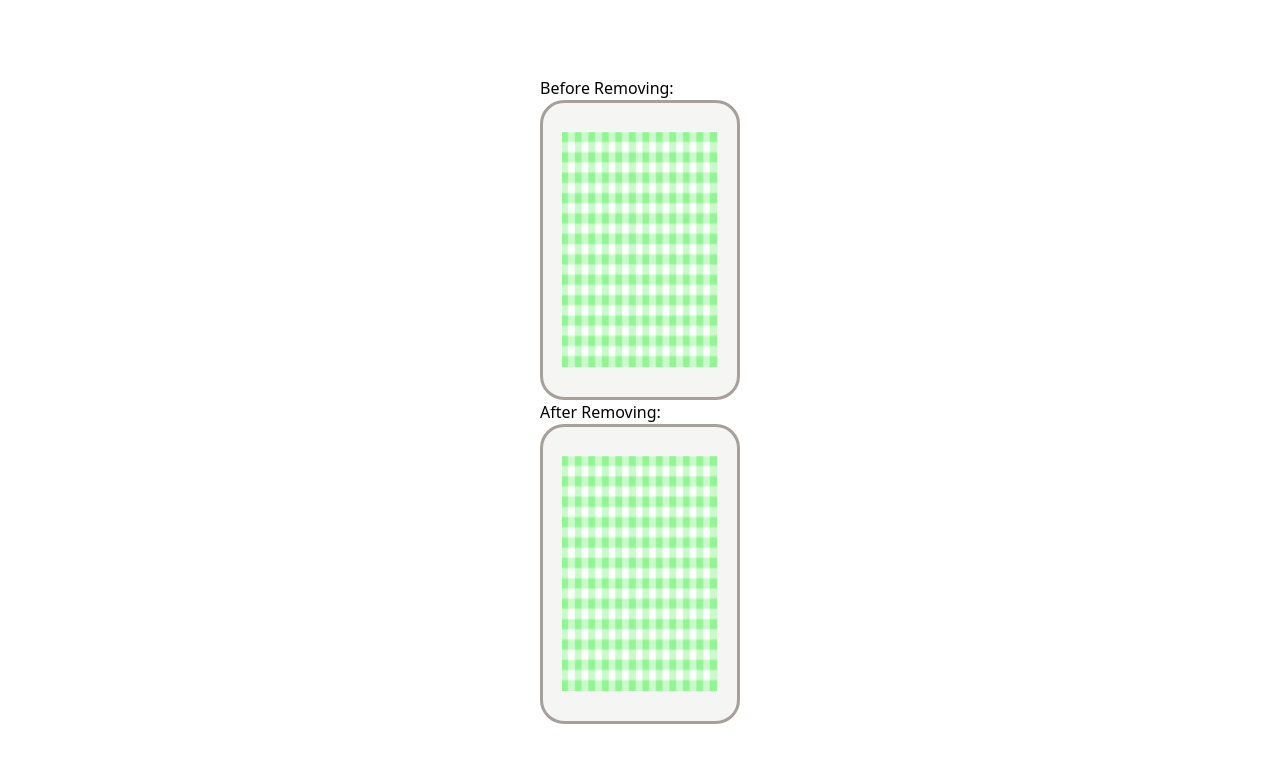
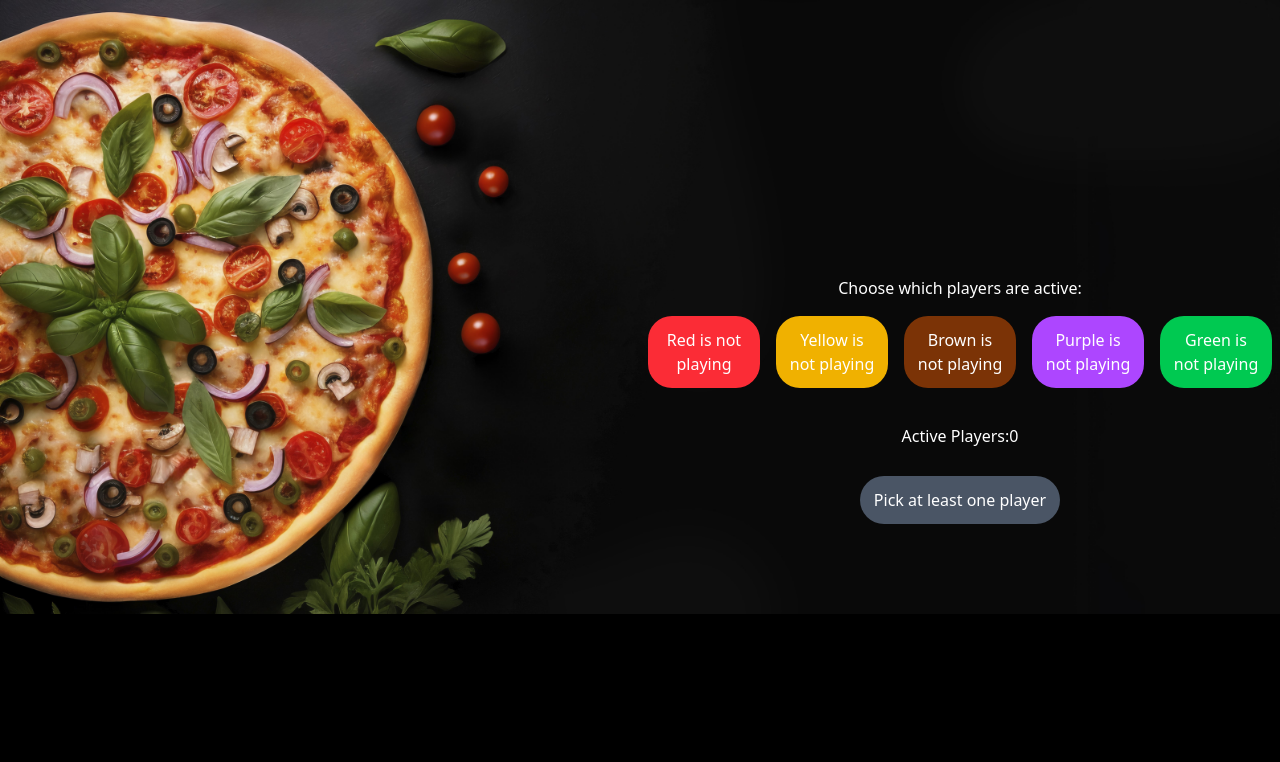
Before and after one commit to jjeloja/MammaMia, a React (Vite) app: page / in a window 1280 px wide. Shown: the top 762 px of the page. Built offline with nearby package versions, Linux system fonts and the light colour scheme.

Commit message:
start page, players, start of round logic, and a few deckAPI changes

```diff
--- a/src/App.jsx
+++ b/src/App.jsx
@@ -1,46 +1,22 @@
-import OrderCard from './components/OrderCard';
-import IngredientCard from './components/IngredientCard';
-import OvenCard from './components/OvenCard';
+import Start from './components/Start';
+import { DeckProvider } from './components/Deck';
+import { PlayersProvider } from './components/Players';
 import React from 'react';
-import { DeckProvider, useDeck } from './components/Deck';
+import Round from './components/Round';
 
-function GameBoard() {
-  const { deck, drawTopCardFaceUp, removeAllCardsOfType, shuffle } = useDeck();
-  const [drawnCard, setDrawnCard] = React.useState(null);
-  const beforeRemovingRef = React.useRef(null);
-  const hasRunRef = React.useRef(false);
-
-  React.useEffect(() => {
-    if (hasRunRef.current) {
-      return;
-    }
-    hasRunRef.current = true;
-
-    if (beforeRemovingRef.current === null && deck.length > 0) {
-      beforeRemovingRef.current = deck[deck.length-1].card;
-    }
-
-    removeAllCardsOfType('oven');
-    setDrawnCard(drawTopCardFaceUp());
-  }, []);
+function App() {
+  const [gameStarted, setGameStarted] = React.useState(false);
 
   return (
-    <div className='flex flex-col justify-center items-center h-screen gap-5'>
-        <div>
-          Before Removing:
-          {beforeRemovingRef.current}
-          After Removing:
-          {deck[deck.length - 1].card}
-        </div>
-    </div>
-  );
-}
-
-function App() {
-  return (
-    <DeckProvider>
-      <GameBoard />
-    </DeckProvider>
+    <>
+      <DeckProvider>
+        <PlayersProvider>
+          {!gameStarted ? (
+          <Start onStart={() => setGameStarted(true)} />
+        ) : <Round />}
+        </PlayersProvider>
+      </DeckProvider>
+    </>
   );
 }
 
--- a/src/components/Deck.jsx
+++ b/src/components/Deck.jsx
@@ -49,9 +49,9 @@ export function DeckProvider({ children }) {
     const deckAPI = {
         deck,
         shuffle: () => {
-            const newDeck = deckRef.current;
+            const newDeck = [...deckRef.current];
             let currentIndex = newDeck.length;
-            while (currentIndex != 0) {
+            while (currentIndex !== 0) {
                 let randomIndex = Math.floor(Math.random() * currentIndex);
                 currentIndex--;
 
@@ -60,21 +60,22 @@ export function DeckProvider({ children }) {
             updateDeck(newDeck);
         },
         drawTopCardFaceUp: () => {
-            const newDeck = deckRef.current;
+            const newDeck = [...deckRef.current];
             const drawn = newDeck.pop();
+            const card = cloneElement(drawn.card, { isFaceUp: true});
             updateDeck(newDeck);
-            return cloneElement(drawn.card, { isFaceUp: true });
+            return {...drawn, card: card};
         },
         clearDeck: () => {
             const newDeck = [];
             updateDeck(newDeck);
         },
         removeOvenCard: () => {
-            const newDeck = deckRef.current.filter(card => card.type != "oven");
+            const newDeck = deckRef.current.filter(card => card.type !== "oven");
             updateDeck(newDeck);
         },
         addCardToTop: (newType, newCard) => {
-            const newDeck = deckRef.current;
+            const newDeck = [...deckRef.current];
             newDeck.push({type: newType, card: newCard});
             updateDeck(newDeck);
         },
@@ -82,6 +83,23 @@ export function DeckProvider({ children }) {
             const newDeck = deckRef.current.filter(card => card.type !== typeToRemove);
             updateDeck(newDeck);
         },
+        showCard: (drawnCard) => {
+            return drawnCard.card;
+        },
+        removeIngredient: (color) => {
+            const deck = deckRef.current;
+            const index = deck.findIndex(card => card.type === 'ingredient' && card.card.props.color === color);
+            if (index !== -1) {
+                const newDeck = [...deck.slice(0, index), ...deck.slice(index + 1)];
+                updateDeck(newDeck);
+            }
+        },
+        removeColorOrders: (color) => {
+            const returnDeck = deckRef.current.filter(card => card.type === 'order' && card.card.props.color === color).map(card => card.card);
+            const newDeck = deckRef.current.filter(card => !(card.type === 'order' && card.card.props.color === color));
+            updateDeck(newDeck);
+            return returnDeck;
+        }
     }
 
     return(
--- /dev/null
+++ b/src/components/Players.jsx
@@ -0,0 +1,54 @@
+import { useState, createContext, useContext } from "react";
+
+export const Players = createContext();
+export const usePlayers = () => useContext(Players);
+
+export function PlayersProvider({ children }) {
+    const [players, setPlayers] = useState([
+        { id: 1, name: 'Player 1', color: 'red', hand: [], deliveredOrders: 0, isPlaying: false, orderPile:[] },
+        { id: 2, name: 'Player 2', color: 'yellow', hand: [], deliveredOrders: 0, isPlaying: false, orderPile:[] },
+        { id: 3, name: 'Player 3', color: 'brown', hand: [], deliveredOrders: 0, isPlaying: false, orderPile:[] },
+        { id: 4, name: 'Player 4', color: 'purple', hand: [], deliveredOrders: 0, isPlaying: false, orderPile:[] },
+        { id: 5, name: 'Player 5', color: 'green', hand: [], deliveredOrders: 0, isPlaying: false, orderPile:[] }
+    ]);
+
+    const updatePlayer = (id, updates) => {
+        setPlayers(prev => prev.map(player => player.id === id ? { ...player, ...updates } : player));
+    }
+
+    const playersAPI = {
+        players,
+        returnActiveNumberOfPlayers: () => {
+            return players.reduce((count, player) => player.isPlaying ? count + 1 : count, 0);
+        },
+        switchPlayerActivity: (color) => {
+            const player = players.find(player => player.color === color);
+            if (!player) return;
+            player.isPlaying ? updatePlayer(player.id, {isPlaying: false}) : updatePlayer(player.id, {isPlaying: true});
+        },
+        returnPlayer: (color) => {
+            return players.find(player => player.color === color);
+        },
+        updateOrderPile: (color, newOrderPile) => {
+            const player = players.find(player => player.color === color);
+            updatePlayer(player.id, {orderPile: newOrderPile});
+        },
+        updateHand: (color, newHand) => {
+            const player = players.find(player => player.color === color);
+            updatePlayer(player.id, {hand: newHand});
+        },
+        returnActiveColors: () => {
+            const colors = [];
+            players.map(player => {
+                if (player.isPlaying) colors.push(player.color);
+            })
+            return colors;
+        }
+    }
+
+    return (
+        <Players.Provider value={playersAPI}>
+            {children}
+        </Players.Provider>
+    );
+}
--- /dev/null
+++ b/src/components/Round.jsx
@@ -0,0 +1,80 @@
+import React from 'react';
+import { usePlayers } from './Players';
+import { useDeck } from './Deck';
+
+function Round() {
+    const { returnActiveNumberOfPlayers, returnPlayer, updateOrderPile, returnActiveColors, updateHand } = usePlayers();
+    const { deck, shuffle, drawTopCardFaceUp, clearDeck, removeOvenCard, addCardToTop, removeAllCardsOfType, showCard, removeIngredient, removeColorOrders} = useDeck();
+    const hasRun = React.useRef(false);
+    const [drawnCard, setDrawnCard] = React.useState(null);
+    const [length, setLength] = React.useState(deck.length);
+    const colorList = ['red', 'yellow', 'brown', 'purple', 'green']
+
+    const removeIngredientCards = () => {
+        const numPlayers = returnActiveNumberOfPlayers();
+        const ratios = {
+            4: 1,
+            3: 3,
+            2: 5,
+            1: 5,
+        };
+
+        colorList.forEach(color => {
+            for (let i = 0; i < ratios[numPlayers]; i++) {
+                removeIngredient(color);
+            }
+        })
+
+    }
+
+    const giveOutOrders = () => {
+        colorList.forEach(color => {
+            const orderPile = removeColorOrders(color);
+            updateOrderPile(color, orderPile);
+        })
+    }
+
+    const createInitialHands = () => {
+        const activeColors = returnActiveColors();
+        for (let c = 0; c < 6; c++) {
+            activeColors.map(color => {
+                const player = returnPlayer(color);
+                const hand = [...player.hand, drawTopCardFaceUp()];
+                console.log(hand);
+                updateHand(color, hand);
+            })
+        }
+    }
+
+    React.useEffect(() => {
+        if (hasRun.current) return;
+        hasRun.current = true;
+
+        removeIngredientCards();
+        removeOvenCard();
+        giveOutOrders();
+        shuffle();
+        createInitialHands();
+    },[])
+
+    React.useEffect(() => {
+        setLength(deck.length);
+    }, [deck]);
+
+    return(
+        <>
+            {drawnCard && showCard(drawnCard)}
+            <div>
+                Active Players Amount:
+                {returnActiveNumberOfPlayers()}
+            </div>
+            <div>
+                Length:
+                {length}
+            </div>
+
+        </>
+    );
+}
+
+export default Round;
--- /dev/null
+++ b/src/components/Start.jsx
@@ -0,0 +1,36 @@
+import React from 'react';
+import { usePlayers } from './Players';
+import backgroundIMG from '../assets/download.jpg';
+
+function Start({onStart}) {
+    const { switchPlayerActivity, returnActiveNumberOfPlayers, returnPlayer } = usePlayers();
+
+    return (
+        <div className='flex place-content-between h-screen gap-5 bg-contain bg-no-repeat bg-full bg-black ' style={{backgroundImage: `url(${backgroundIMG})`}}>
+            <div className='w-1/2'>
+            </div>
+            <div className='flex justify-center items-center flex-col text-white w-1/2 '>
+                <div>Choose which players are active:</div>
+                <div className='w-full mt-2 mb-7 flex justify-center'>
+                    <button onClick={() => switchPlayerActivity('red')} className='p-3 m-2 w-30 bg-red-500 rounded-3xl hover:bg-red-400'>Red is {returnPlayer('red').isPlaying ? 'playing' : 'not playing'}</button>
+                    <button onClick={() => switchPlayerActivity('yellow')} className='p-3 m-2 w-30 bg-yellow-500 rounded-3xl hover:bg-yellow-200'>Yellow is {returnPlayer('yellow').isPlaying ? 'playing' : 'not playing'}</button>
+                    <button onClick={() => switchPlayerActivity('brown')} className='p-3 m-2 w-30 bg-amber-900 rounded-3xl hover:bg-amber-700'>Brown is {returnPlayer('brown').isPlaying ? 'playing' : 'not playing'}</button>
+                    <button onClick={() => switchPlayerActivity('purple')} className='p-3 m-2 w-30 bg-purple-500 rounded-3xl hover:bg-purple-400'>Purple is {returnPlayer('purple').isPlaying ? 'playing' : 'not playing'}</button>
+                    <button onClick={() => switchPlayerActivity('green')} className='p-3 m-2 w-30 bg-green-500 rounded-3xl hover:bg-green-300'>Green is {returnPlayer('green').isPlaying ? 'playing' : 'not playing'}</button>
+                </div>
+                <div className='w-full flex justify-center mb-7'>
+                    Active Players:
+                    {returnActiveNumberOfPlayers()}
+                </div>
+                <div>
+                    <button className='p-3 w-50 rounded-3xl bg-gray-600 hover:bg-gray-200 hover:text-black' onClick={() => {if (returnActiveNumberOfPlayers()) onStart();} }>
+                        {returnActiveNumberOfPlayers() > 0 ? 'Start' : 'Pick at least one player'}
+                    </button>
+                </div>
+            </div>
+
+        </div>
+    );
+}
+
+export default Start;
```
Also changed, not shown: src/assets/download.jpg (added).
